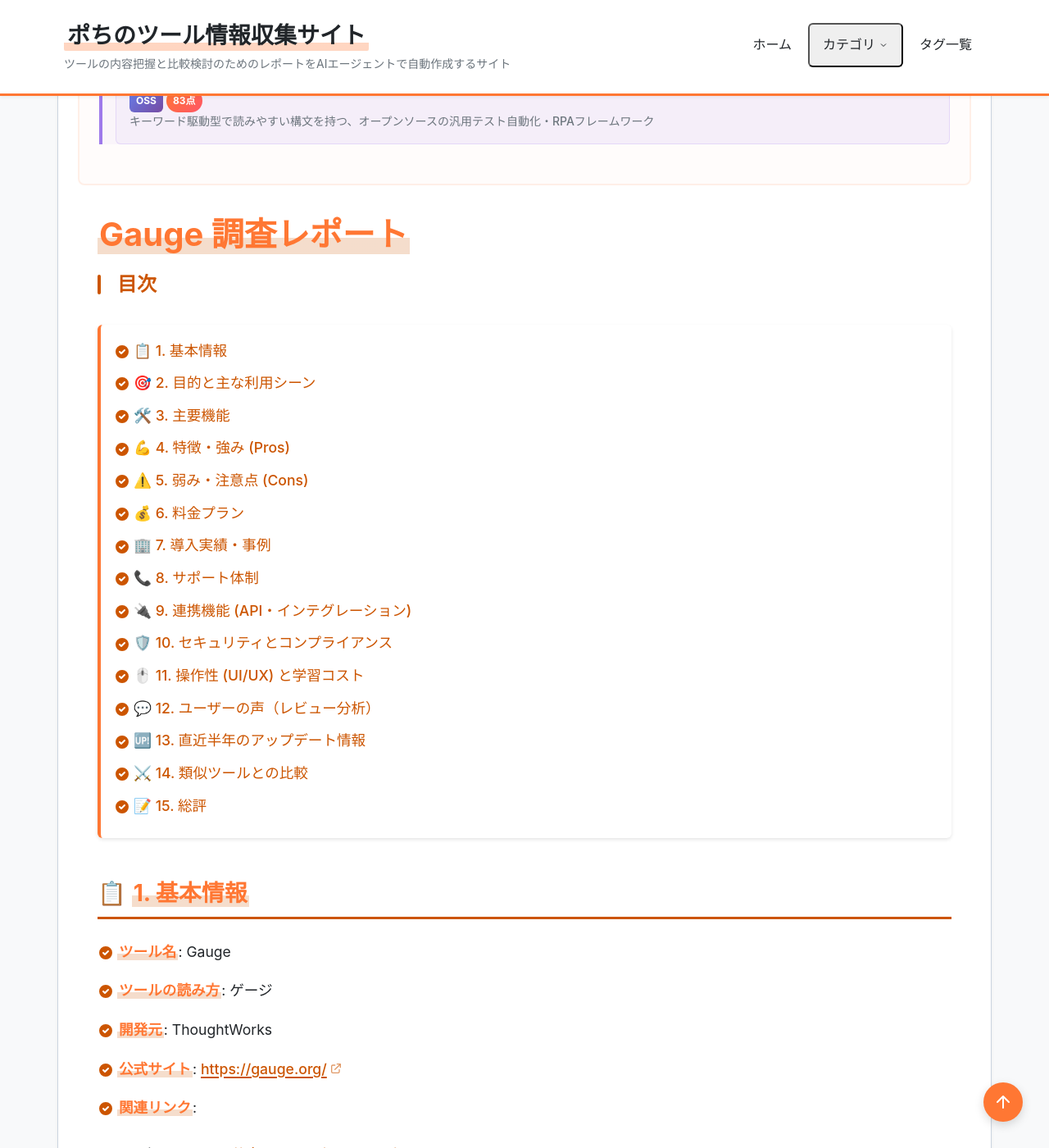
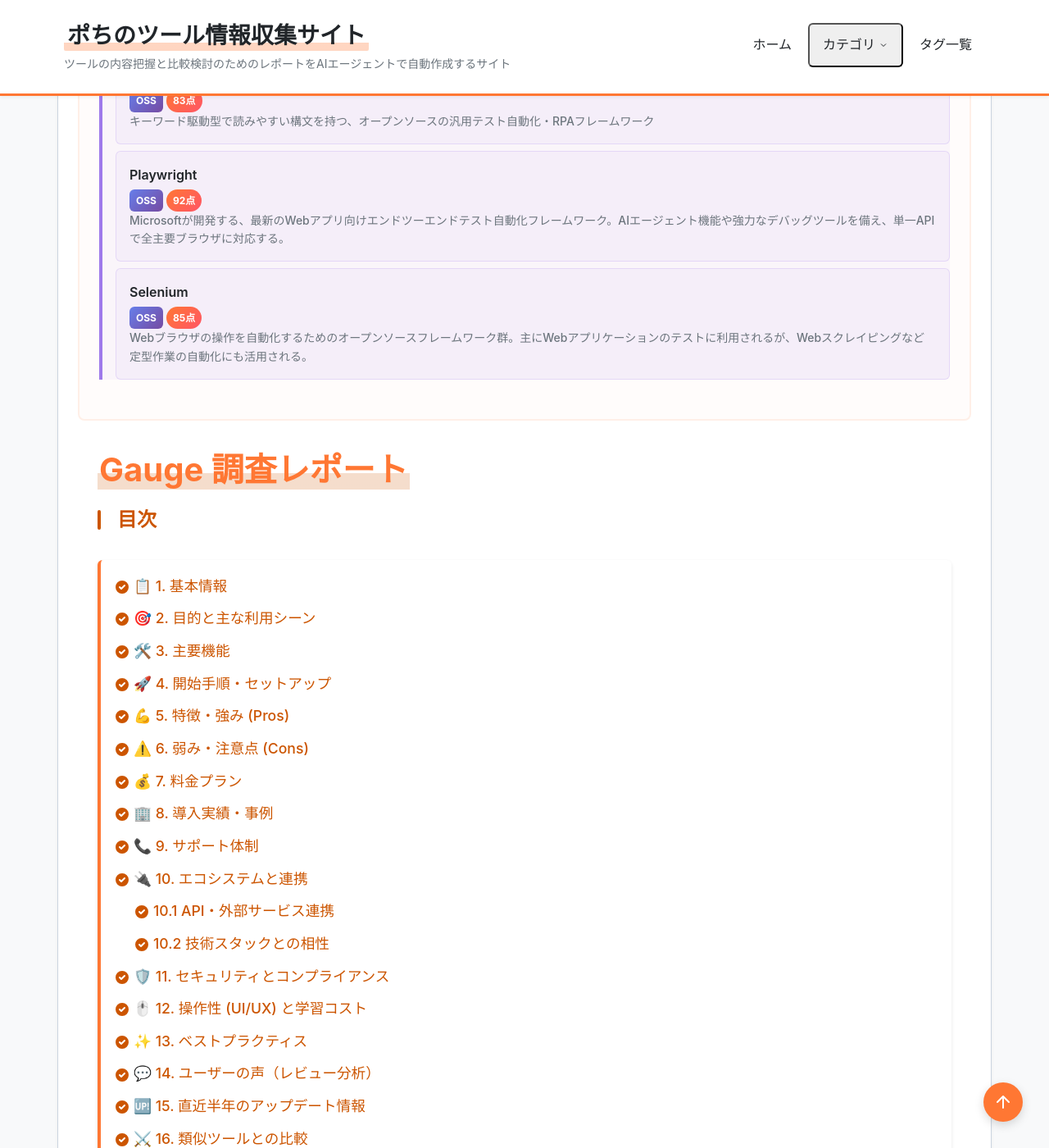
Before and after one commit to aegisfleet/tool-survey-report, a Jekyll site: the page built from _reports/gauge.md, in a window 1280 px wide and 1400 px high, scrolled down 1758 px. Shown: the whole window at 82% size. Built offline with Jekyll 4.4.1, drawn with Linux system fonts in a browser that asks for light colours; some of the changed text lies outside the part shown.

Commit message:
Update Gauge report to match new template and add bidirectional links (#617)
- Rewrite `_reports/gauge.md` following the strict template (added Star Chart, Best Practices, etc.)
- Update `last_updated` to 2026-01-29
- Add `Gauge` to `related_tools` in `_reports/cucumber.md` and `_reports/playwright.md`
- Verify all links with check_links.py

Co-authored-by: google-labs-jules[bot] <161369871+google-labs-jules[bot]@users.noreply.github.com>

````diff
--- a/_reports/gauge.md
+++ b/_reports/gauge.md
@@ -5,10 +5,10 @@ title: "Gauge 調査レポート"
 tool_name: "Gauge"
 tool_reading: "ゲージ"
 category: "テスト/QA"
-developer: "ThoughtWorks"
+developer: "ThoughtWorks (コミュニティ主導)"
 official_site: "https://gauge.org/"
 date: "2025-12-06"
-last_updated: "2026-01-12"
+last_updated: "2026-01-29"
 tags:
   - "テスト自動化"
   - "BDD"
@@ -25,7 +25,7 @@ quick_summary:
   target_users:
     - "QAエンジニア"
     - "開発者"
-  latest_highlight: "2021年に公式スポンサーシップが終了し、コミュニティメンテナンスへ移行"
+  latest_highlight: "2025年12月にセキュリティアップデート(v1.6.22)を実施"
   update_frequency: "低"
 
 # 【ツール評価】100点満点、基準点70点からの加減算方式
@@ -49,10 +49,15 @@ evaluation:
 # 【任意項目】該当するもののみ記載
 links:
   github: "https://github.com/getgauge/gauge"
+  documentation: "https://docs.gauge.org/"
 relationships:
+  parent: ""
+  children: []
   related_tools:
     - "Cucumber"
     - "Robot Framework"
+    - "Playwright"
+    - "Selenium"
 ---
 
 # **Gauge 調査レポート**
@@ -67,10 +72,11 @@ relationships:
 
 * **ツール名**: Gauge
 * **ツールの読み方**: ゲージ
-* **開発元**: ThoughtWorks
+* **開発元**: ThoughtWorks (現在はコミュニティ主導)
 * **公式サイト**: [https://gauge.org/](https://gauge.org/)
 * **関連リンク**:
   * GitHub: [https://github.com/getgauge/gauge](https://github.com/getgauge/gauge)
+  * ドキュメント: [https://docs.gauge.org/](https://docs.gauge.org/)
 * **カテゴリ**: テスト/QA
 * **概要**: Markdownを使用して実行可能なテスト仕様書を作成できる、軽量でクロスプラットフォームなテスト自動化フレームワークです。ビジネス部門と開発部門のコラボレーションを促進することを目的としています。
 
@@ -105,7 +111,37 @@ relationships:
 * **レポート機能**: HTML, XML, JSON形式で詳細な実行レポートを生成します。失敗時には自動でスクリーンショットを取得する機能も備わっています。
 * **拡張性**: プラグインアーキテクチャを採用しており、言語ランナーやレポート機能を自由に追加・開発できます。
 
-## **4. 特徴・強み (Pros)**
+## **4. 開始手順・セットアップ**
+
+<!--
+【ガイドライン】
+- アカウント作成から「Hello World」的な最初の動作確認までの手順
+- 主要なコマンドや設定項目を記載
+-->
+
+* **前提条件**:
+  * OS: Windows, macOS, Linux
+  * 言語ランタイム（Node.js, Java, Pythonなど、使用する言語による）
+* **インストール/導入**:
+  ```bash
+  # macOS (Homebrew)
+  brew install gauge
+
+  # npm
+  npm install -g @getgauge/cli
+  ```
+* **初期設定**:
+  * VS Codeを使用する場合、"Gauge" 拡張機能をインストールします。
+* **クイックスタート**:
+  ```bash
+  # プロジェクトの作成 (例: JavaScript)
+  gauge init js
+
+  # テストの実行
+  gauge run specs
+  ```
+
+## **5. 特徴・強み (Pros)**
 
 <!--
 【ガイドライン】
@@ -170,7 +206,14 @@ relationships:
 * **コミュニティ**: [GitHub Discussions](https://github.com/getgauge/gauge/discussions) や [Google Group](https://groups.google.com/forum/#!forum/getgauge) が主な情報交換の場ですが、活動は活発ではありません。
 * **公式サポート**: 2021年に公式スポンサーが終了したため、ThoughtWorksによる商用サポートは提供されていません。サポートはコミュニティベースとなります。
 
-## **9. 連携機能 (API・インテグレーション)**
+## **10. エコシステムと連携**
+
+<!--
+【ガイドライン】
+- API、外部連携、技術スタックとの相性を包括的に記述
+-->
+
+### **10.1 API・外部サービス連携**
 
 <!--
 【ガイドライン】
@@ -184,7 +227,22 @@ relationships:
   * **ブラウザ操作**: Taiko, Selenium, Playwrightなどのブラウザ自動化ライブラリと組み合わせて使用されます。
   * **クラウドテスト基盤**: BrowserStackやSauce Labsなどのクラウドサービスと連携し、多環境でのテストを実行できます。
 
-## **10. セキュリティとコンプライアンス**
+### **10.2 技術スタックとの相性**
+
+<!--
+【ガイドライン】
+- 主要なフレームワークや言語との相性を表形式で整理
+- 相性: ◎ (非常に良い), ◯ (良い), △ (工夫が必要/一部非対応), × (非推奨)
+-->
+
+| 技術スタック | 相性 | メリット・推奨理由 | 懸念点・注意点 |
+|:---|:---:|:---|:---|
+| **JavaScript/TypeScript** | ◎ | Taikoとの相性が抜群。Playwrightとも連携可。 | 特になし。 |
+| **Java** | ◯ | Seleniumと組み合わせて長年利用されている。 | 設定ファイルがやや冗長になる傾向あり。 |
+| **Python** | ◯ | SeleniumやPlaywrightと連携可能。 | コミュニティプラグインの更新頻度に注意。 |
+| **C# (.NET)** | ◯ | Visual Studioでのサポートあり。 | .NETのバージョン依存性に注意。 |
+
+## **11. セキュリティとコンプライアンス**
 
 <!--
 【ガイドライン】
@@ -207,7 +265,22 @@ relationships:
 * **UI/UX**: CUIベースのツールですが、VS CodeやIntelliJの拡張機能が非常に優秀で、GUIツールに近い直感的な操作感を提供します。
 * **学習コスト**: Markdownの知識があれば仕様書の作成は容易です。ただし、テストコードの実装には各プログラミング言語の知識が、BDDの概念理解には若干の学習が必要です。
 
-## **12. ユーザーの声（レビュー分析）**
+## **13. ベストプラクティス**
+
+<!--
+【ガイドライン】
+- ツールを効果的に活用するための推奨事項や、避けるべきアンチパターンを記述
+- 公式ドキュメントのBest Practicesや、熟練エンジニアの知見を参考にする
+-->
+
+* **効果的な活用法 (Modern Practices)**:
+  * **Conceptの活用**: 複数のステップをまとめて「Concept」として定義し、シナリオの可読性と再利用性を高める。
+  * **Context Step**: テスト実行前の前提条件（ログイン済み、データ準備済みなど）をContext Stepとして定義し、シナリオ記述を簡潔にする。
+* **陥りやすい罠 (Antipatterns)**:
+  * **実装詳細の記述**: シナリオ内に「ボタンをクリックする」といったUI操作レベルの記述を行うと、変更に弱くなる。ビジネス上の振る舞いを記述すべき。
+  * **複雑なロジック**: テストコード内に複雑なロジックを持ち込むと、テスト自体のメンテナンスが困難になる。
+
+## **14. ユーザーの声（レビュー分析）**
 
 <!--
 【ガイドライン】
@@ -228,13 +301,17 @@ relationships:
   * 「日本語のドキュメントや情報が少なく、問題解決に英語での調査が必須となる」
   * 「エラーメッセージが時々分かりにくく、デバッグに時間がかかることがある」
 
-## **13. 直近半年のアップデート情報**
+## **15. 直近半年のアップデート情報**
 
 <!--
 【ガイドライン】
 - 日付の降順（新しいものが上）
 - 3-10項目をリストアップ
 - 各項目に日付と概要を含める
+- **情報源の優先順位**:
+  1. GitHubリポジトリの `CHANGELOG.md`
+  2. GitHub Releases
+  3. 公式ブログ / ニュース
 - 情報源のURLを記載
 -->
 
@@ -244,12 +321,40 @@ relationships:
 
 (出典: [GitHub Releases](https://github.com/getgauge/gauge/releases))
 
-## **14. 類似ツールとの比較**
+## **16. 類似ツールとの比較**
 
 <!--
 【ガイドライン】
 - 3-5個の類似ツールと比較
-- 表形式を使用して統一的に比較
+- **機能比較表（星取表）**と**詳細比較**の2つの観点で記述する
+-->
+
+### **16.1 機能比較表 (星取表)**
+
+<!--
+【記載ルール】
+- 縦軸に主要機能、横軸にツールを配置
+- 記号の意味:
+  - ◎: 非常に優れている / カタログスペック以上の機能 / 独自強み
+  - ◯: 対応している / 標準的な機能
+  - △: 一部対応 / 制限あり / アドオンが必要
+  - ×: 非対応
+  - -: 不明 / 該当なし
+- 中立性を保つため、比較対象のツールが得意とする機能も平等にリストアップすること
+-->
+
+| 機能カテゴリ | 機能項目 | Gauge | Cucumber | Robot Framework | Playwright |
+|:---:|:---|:---:|:---:|:---:|:---:|
+| **記述形式** | 可読性 (自然言語) | ◎<br><small>Markdown</small> | ◯<br><small>Gherkin</small> | ◯<br><small>キーワード</small> | ×<br><small>コードのみ</small> |
+| **開発体験** | IDEサポート | ◎<br><small>VS Code拡張優秀</small> | ◯<br><small>多数あり</small> | ◯<br><small>拡張あり</small> | ◎<br><small>VS Code公式</small> |
+| **エコシステム** | コミュニティ規模 | △<br><small>小さい</small> | ◎<br><small>巨大</small> | ◎<br><small>大きい</small> | ◎<br><small>急成長中</small> |
+| **実行環境** | 並列実行 | ◎<br><small>標準で簡単</small> | △<br><small>設定が必要</small> | △<br><small>Pabotが必要</small> | ◎<br><small>標準で高速</small> |
+
+### **16.2 詳細比較**
+
+<!--
+【ガイドライン】
+- 定性的な違いや、どのようなユーザーに向いているかを記述
 -->
 
 | ツール名 | 特徴 | 強み | 弱み | 選択肢となるケース |
@@ -257,8 +362,9 @@ relationships:
 | **Gauge** | MarkdownベースのBDDフレームワーク | 非技術者にも読みやすい自然な記述、優れたIDE連携 | 公式サポート終了、コミュニティが小規模 | ドキュメントとテストの一体化を最優先し、Markdown文化が根付いている場合。 |
 | **Cucumber** | Gherkin構文ベースのBDDツール | 巨大なエコシステム、豊富な実績と情報量 | 厳格なGiven-When-Then構文の学習が必要 | BDDのデファクトスタンダードを求める場合。多言語対応や豊富な連携機能を重視する場合。 |
 | **Robot Framework** | キーワード駆動のテスト自動化フレームワーク | 拡張性が高く、自然言語に近いキーワードで記述可能 | 独自の記法とアーキテクチャの学習コストが高い | テスト自動化に特化し、再利用性の高いテストライブラリを構築したい場合。 |
+| **Playwright** | コードベースのE2Eテストツール | 高速な実行、強力なデバッグ機能、高い安定性 | 自然言語での記述レイヤーを持たない | 開発者が中心となって効率的にE2Eテストを実装・運用したい場合。 |
 
-## **15. 総評**
+## **17. 総評**
 
 <!--
 【ガイドライン】
````
Also changed, not shown: other parts of _reports/gauge.md (+5 -5 lines), _reports/cucumber.md (+1 -0 lines), _reports/playwright.md (+1 -0 lines).
